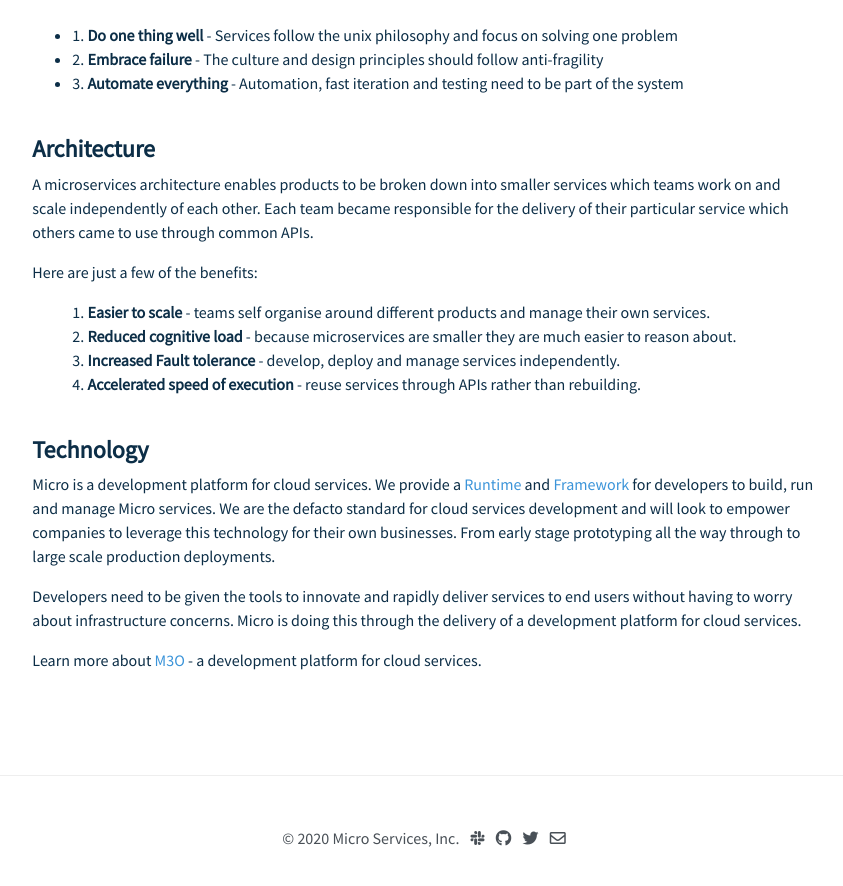
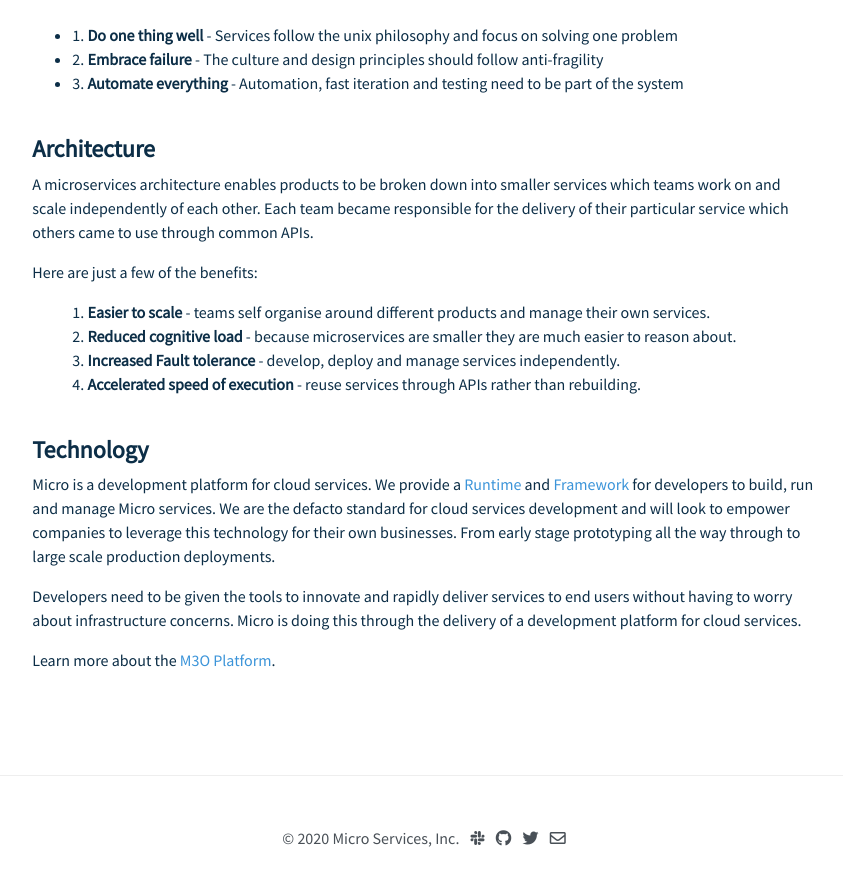
Before and after one commit to micro-community/go-micro-v2-doc, a Jekyll site: the page about/index.html, which Jekyll copies as it is, in a window 1280 px wide and 900 px high, scrolled down 836 px. Shown: the top 886 px of the window, without its empty margins (216-1059 px from the left). Built offline with Jekyll 4.4.1, drawn with Linux system fonts in a browser that asks for light colours; nearby versions of some CDN libraries.

Commit message:
update about

```diff
--- a/about/index.html
+++ b/about/index.html
@@ -123,7 +123,7 @@
 			end users without having to worry about infrastructure concerns. Micro is doing this through
 			the delivery of a development platform for cloud services.</p>
 
-			<p>Learn more about <a href="https://m3o.com">M3O</a> - a development platform for cloud services.</p>
+			<p>Learn more about the <a href="https://m3o.com">M3O Platform</a>.</p>
 			<br>
 		   </div>
                 </div>
```
